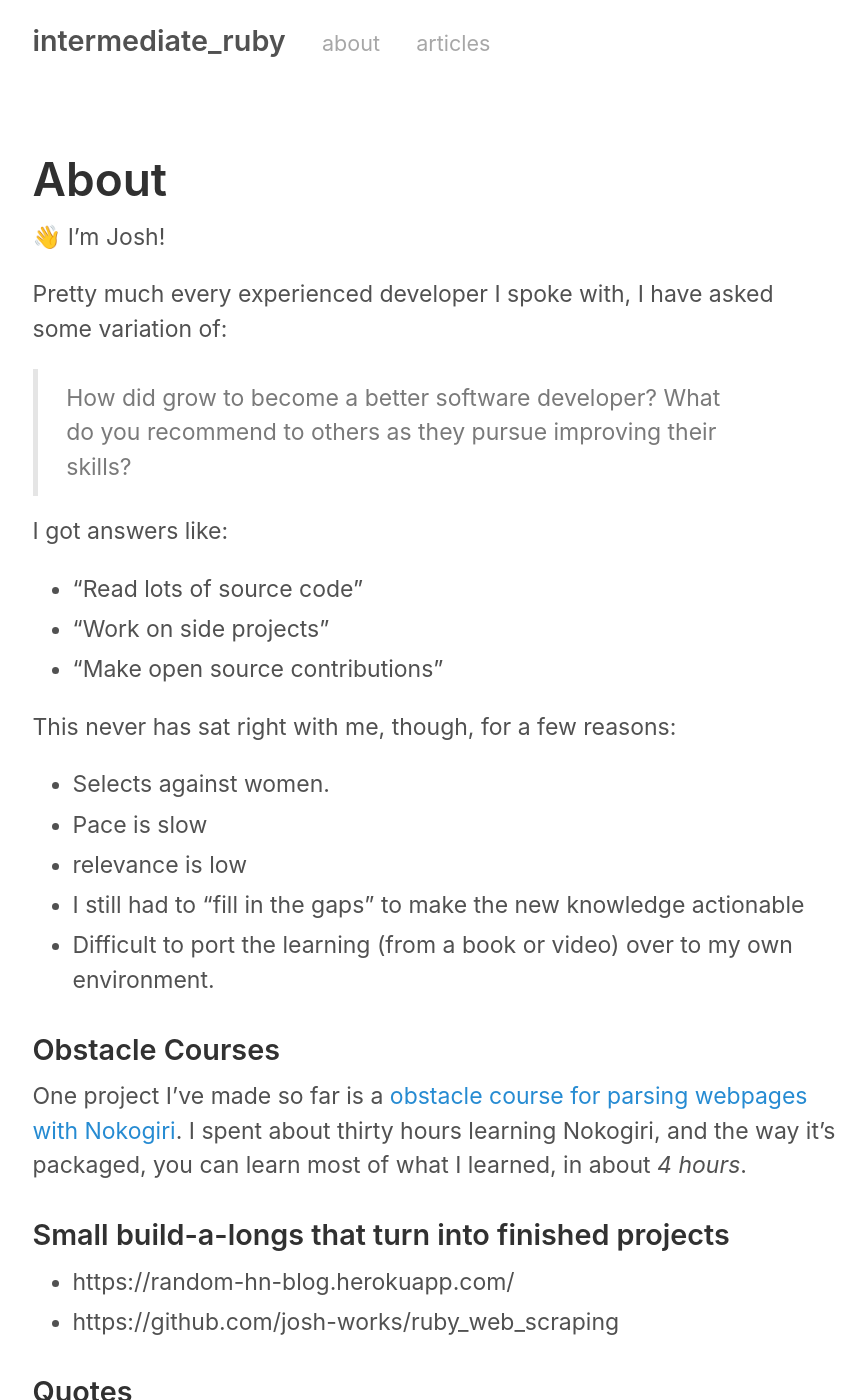
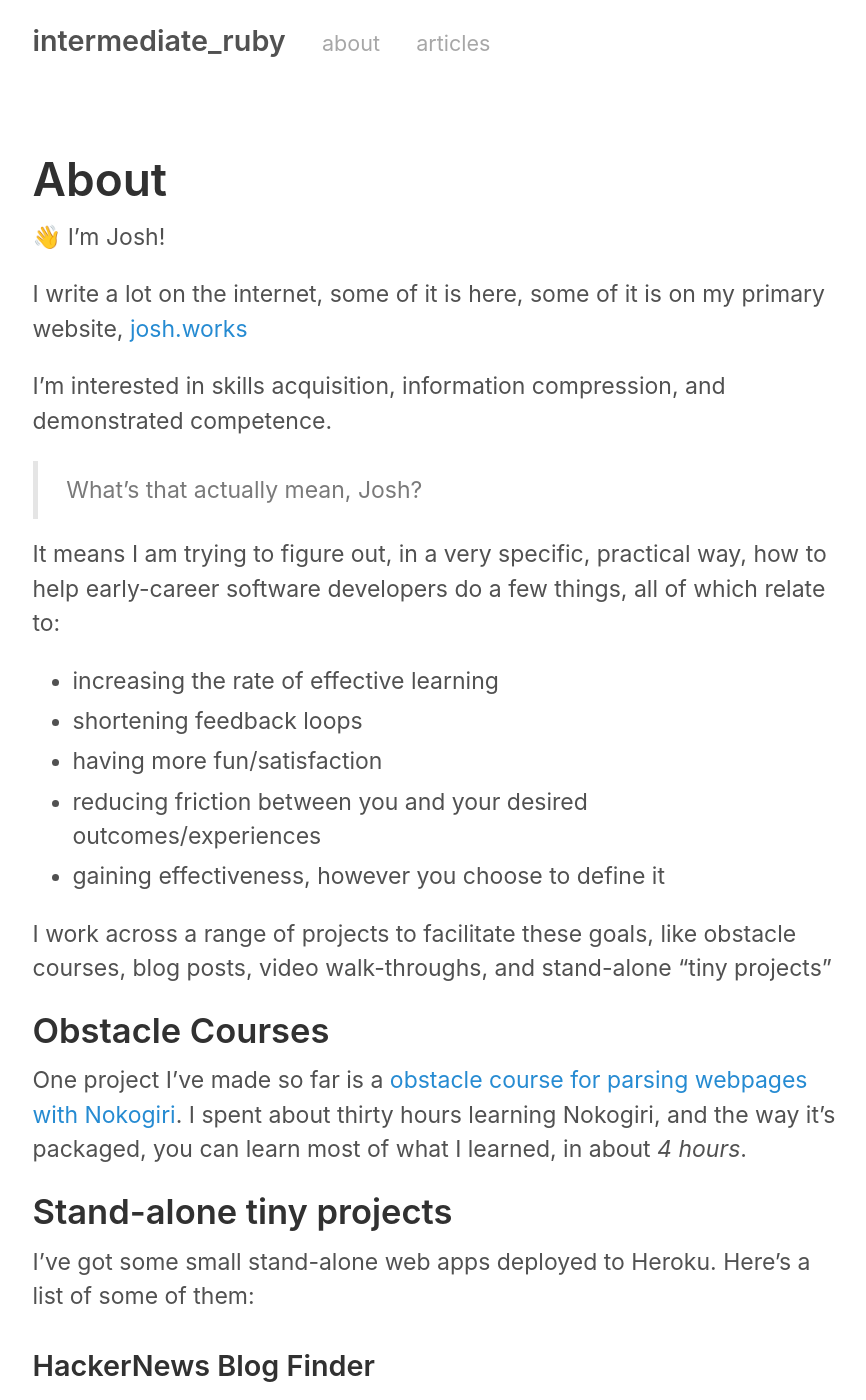
Before and after one commit to josh-works/intermediaterubycom, a Jekyll site: the page built from _pages/about.md, in a window 1280 px wide and 1400 px high. Shown: the whole window, without its empty margins (205-1071 px from the left). Built offline with Jekyll 4.4.1, drawn with Linux system fonts in a browser that asks for light colours; some of the changed text lies outside the part shown.

Commit message:
adds coaching services

```diff
--- a/_pages/about.md
+++ b/_pages/about.md
@@ -9,43 +9,68 @@
 
 👋 I'm Josh!
 
-Pretty much every experienced developer I spoke with, I have asked some variation of:
+I write a lot on the internet, some of it is here, some of it is on my primary website, [josh.works](https://josh.works)
 
-> How did grow to become a better software developer? What do you recommend to others as they pursue improving their skills?
+I'm interested in skills acquisition, information compression, and demonstrated competence.
 
-I got answers like:
+> What's that actually mean, Josh?
 
-- "Read lots of source code"
-- "Work on side projects"
-- "Make open source contributions"
+It means I am trying to figure out, in a very specific, practical way, how to help early-career software developers do a few things, all of which relate to:
 
-This never has sat right with me, though, for a few reasons:
+- increasing the rate of effective learning
+- shortening feedback loops
+- having more fun/satisfaction
+- reducing friction between you and your desired outcomes/experiences
+- gaining effectiveness, however you choose to define it
 
-- Selects against women.
-- Pace is slow
-- relevance is low
-- I still had to "fill in the gaps" to make the new knowledge actionable
-- Difficult to port the learning (from a book or video) over to my own environment.
+I work across a range of projects to facilitate these goals, like obstacle courses, blog posts, video walk-throughs, and stand-alone "tiny projects"
 
-### Obstacle Courses
+
+## Obstacle Courses
 
 One project I've made so far is a [obstacle course for parsing webpages with Nokogiri](https://github.com/josh-works/intermediate_ruby_obstacle_course/tree/master/nokogiri). I spent about thirty hours learning Nokogiri, and the way it's packaged, you can learn most of what I learned, in about _4 hours_.
 
-### Small build-a-longs that turn into finished projects
+## Stand-alone tiny projects
 
-- https://random-hn-blog.herokuapp.com/
-- https://github.com/josh-works/ruby_web_scraping
+I've got some small stand-alone web apps deployed to Heroku. Here's a list of some of them:
 
-### Quotes
 
-from the VP Engineering standpoint:
+### HackerNews Blog Finder
 
-> if I can get anyone to take a course, and they learn even one thing, the ROI on that is insane. not even measurable how high it is.
+[https://random-hn-blog.herokuapp.com/](https://random-hn-blog.herokuapp.com/)
 
+I wanted to scrape a page of hacker news comments for any user-submitted blogs. It's a Sinatra application running on Heroku. [Here's the git repo](https://github.com/josh-works/ruby_web_scraping)
+
+# Quotes On The Value of Pursuing These Skills
+
+I was speaking with a former VP of Engineering at a successful software company, asking about how his team handled skills, improving their abilities, career development, etc.
+
+I had mis-understood the problem - I thought every software developer out there wanted to improve their skills.
+
+This VP of Engineering corrected me, saying that the problem isn't "they want to get better and cannot" but "they often don't really want to get better":
+
+> If I can get anyone to take a course, and they learn even one thing, the ROI on that is insane. not even measurable how high it is.
+>
 > If I can get an engineer to focus on their craft, the job is done
 
-> If they have not used sidekik before, there's some fear, because that's what I know
+Another Engineering Manager said:
 
-> to get an engineer to spend a few minutes on some new technology, the attitude of making things better.
+> [New technologies can be daunting]. If they have not used Sidekik before, there's some fear, because it's a giant question-mark to them, a big unknown.
+>
+> To get an engineer to spend a few minutes on some new technology, learning the attitude of making things better, improving the business... [is quite an accomplishment]
+>
+> It's hard to get people to care.
 
-> It's hard to get people to care.
+I care, _deeply_, about my craft. I am also really good at helping other people care about the craft, for reasons of simple self-interest:
+
+> When you care about what you do, you can figure out how to get more value from what you do. Want to make more money? Care a little more about your work. Want more time off? Care a little more about your work. Want a better job, more respect, a better work environment? _Care a little more about your work_.
+
+I'll help you accomplish all this and more.
+
+I'm spinning up coaching services. $300 for two calls, two weeks apart.
+
+The first one will be planning, the second call will be checking in on how those plans played out.
+
+I charge handsomely for this service, but I don't want _your_ money, I want _your company's money_. I'm going to help you deliver an extra $20-200k/yr in value to your company, so please book with a company credit card, or at least expense the call.
+
+Book and pay here: [calendly.com/joshthompson/coaching-session-kickoff](https://calendly.com/joshthompson/coaching-session-kickoff)
```
Also changed, not shown: _pages/coaching.md (added, +24 -0 lines).
